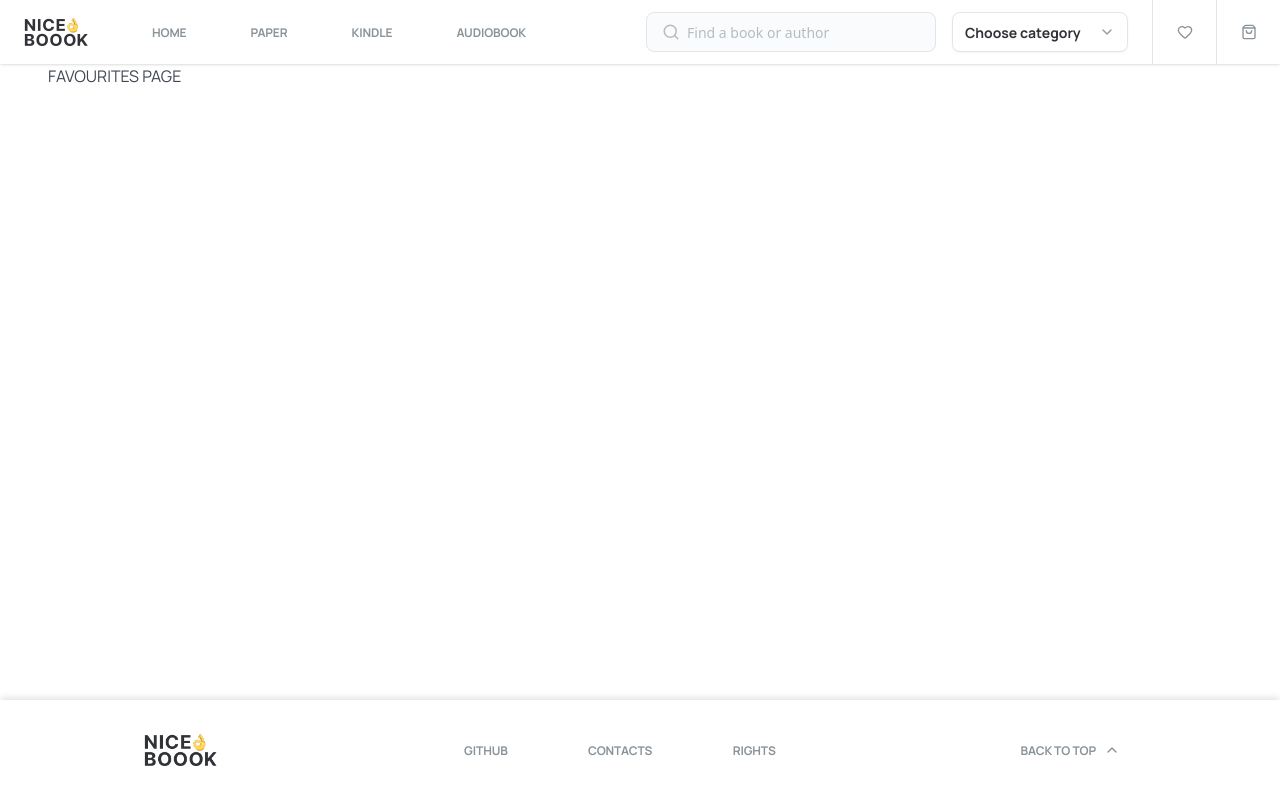
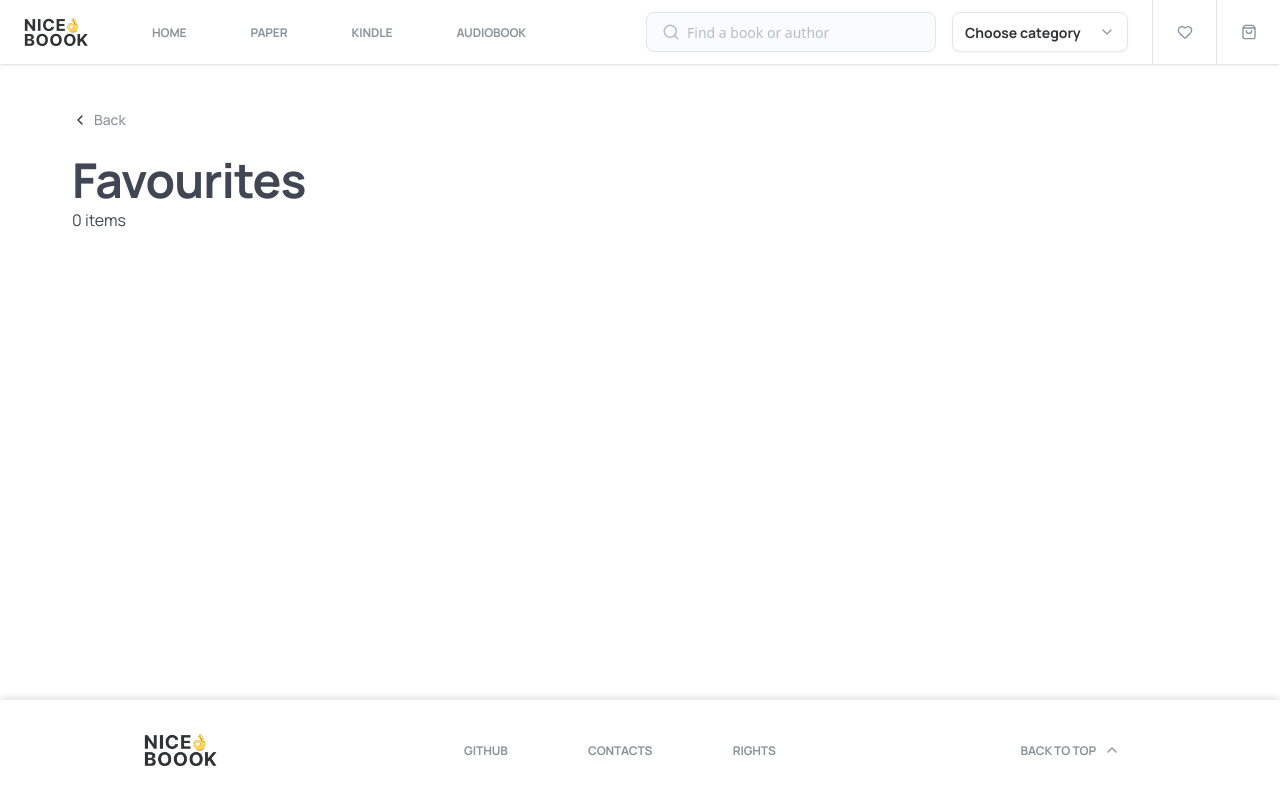
Before and after one commit to Vibecoders-team5/bookstore-frontend, a React (Vite) app: page /#/favourites in a window 1280 px wide. Built offline with nearby package versions, Linux system fonts and the light colour scheme.

Commit message:
add favourites and adaptivity for bookList

```diff
--- a/src/Pages/FavouritesPage/FavouritesPage.tsx
+++ b/src/Pages/FavouritesPage/FavouritesPage.tsx
@@ -1,7 +1,23 @@
+import { BookList } from '@/components/sections/BookList/BookList';
+import { BackButton } from '@/components/ui/Buttons/BackButton';
+import { useBookStore } from '@/store/useBookStore';
+import { useNavigate } from 'react-router-dom';
+
 export const FavouritesPage = () => {
+  const favourites = useBookStore((state) => state.favourites);
+  const navigate = useNavigate();
+
   return (
-    <>
-      <h1>FAVOURITES PAGE</h1>
-    </>
+    <div className="w-full flex justify-center pt-10">
+      <div className="w-full max-w-284 min-w-0">
+        <BackButton onClick={() => navigate(-1)} />
+
+        <div className="mb-10 pt-4">
+          <h1 className="h1">Favourites</h1>
+          <p>{`${favourites.length} items`}</p>
+        </div>
+        <BookList books={favourites} />
+      </div>
+    </div>
   );
 };
--- a/src/Pages/PaperPage/PaperPage.tsx
+++ b/src/Pages/PaperPage/PaperPage.tsx
@@ -41,7 +41,7 @@ export function PaperPage() {
 
   return (
     <div className="w-full flex justify-center pt-16">
-      <div className="w-full max-w-[1136px] min-w-0">
+      <div className="w-full max-w-284 min-w-0">
         <div className="flex flex-col gap-2 mb-10">
           <h1 className="h1">Paper Books</h1>
           <p className="body-text">{`${booksLength} books`}</p>
--- a/src/components/bloks/BookCard/BookCard.tsx
+++ b/src/components/bloks/BookCard/BookCard.tsx
@@ -38,7 +38,7 @@ export const BookCard: React.FC<BookCardProps> = ({ book }) => {
   };
 
   return (
-    <div className="w-[272px] h-[506px] relative flex flex-col p-8 gap-4 rounded-lg border-1 border-gray-200 hover:shadow-sm bg-white">
+    <div className="w-full max-w-[272px] relative flex flex-col p-8 gap-4 rounded-lg border-1 border-gray-200 hover:shadow-sm bg-white">
       <HeadphonesRound />
       <Link to={`/${book.type}/${book.slug}`}>
         <div className="w-full h-[263px]">
--- a/src/components/sections/BookList/BookList.tsx
+++ b/src/components/sections/BookList/BookList.tsx
@@ -7,17 +7,9 @@ type BookListProps = {
 
 export const BookList: React.FC<BookListProps> = ({ books }) => {
   return (
-    <div
-      className="
-        grid
-        gap-4
-        justify-center
-        grid-cols-[repeat(12,32px)]
-        sm:grid-cols-[repeat(24,32px)]
-      "
-    >
+    <div className="flex flex-wrap justify-between gap-x-4 gap-y-10 min-[1136px]:justify-start">
       {books.map((book) => (
-        <div key={book.id} className="col-span-6">
+        <div key={book.id}>
           <BookCard book={book} />
         </div>
       ))}
--- a/src/components/ui/Buttons/BackButton.tsx
+++ b/src/components/ui/Buttons/BackButton.tsx
@@ -1,15 +1,21 @@
 import { ChevronLeft } from 'lucide-react';
-
 import { Button } from '@/components/ui/button';
 
-export function BackButton() {
+type BackButtonProps = {
+  onClick?: () => void;
+};
+
+export const BackButton: React.FC<BackButtonProps> = ({
+  onClick = () => {},
+}) => {
   return (
     <Button
       variant="ghost"
       size="sm"
-      className="inline-flex text-[#89939A] hover:text-[#313237]"
+      className="inline-flex text-[#89939A] hover:text-[#313237] p-0"
+      onClick={onClick}
     >
       <ChevronLeft className="text-[#313237]" /> Back
     </Button>
   );
-}
+};
```
